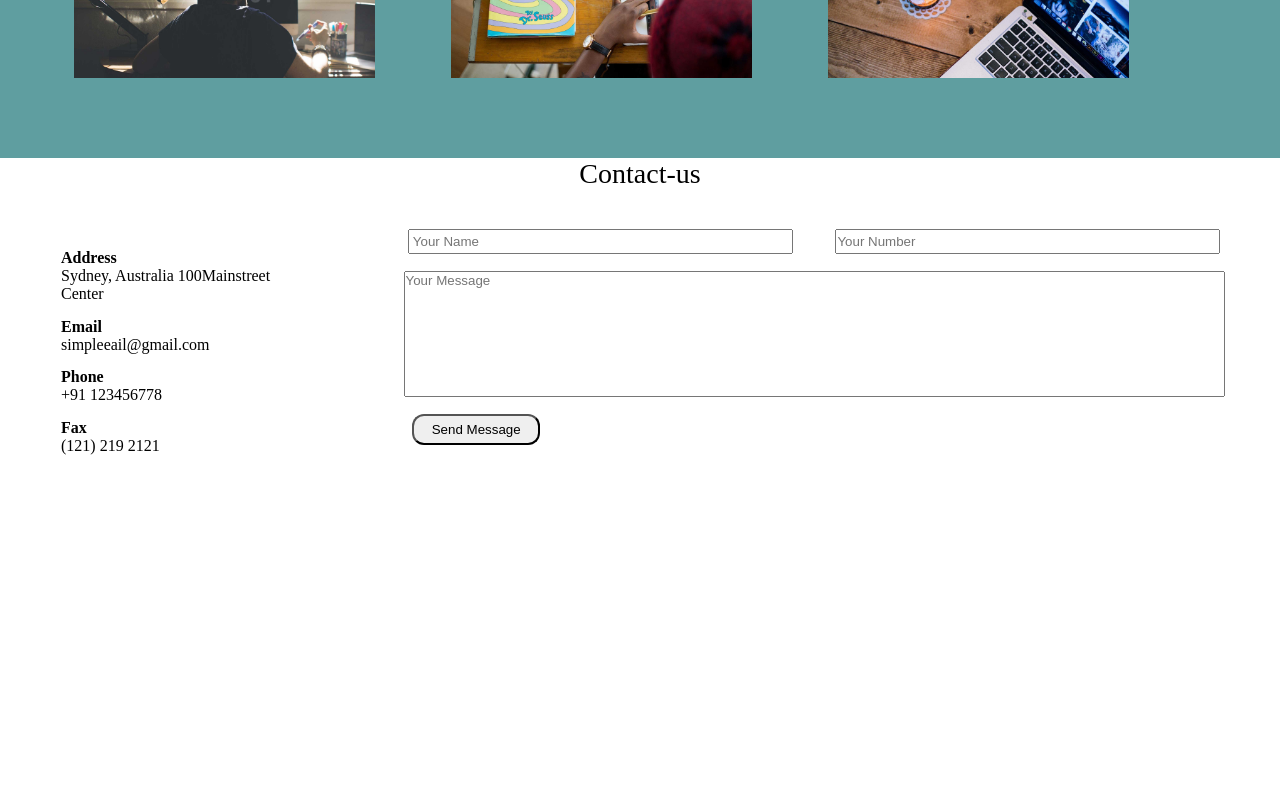
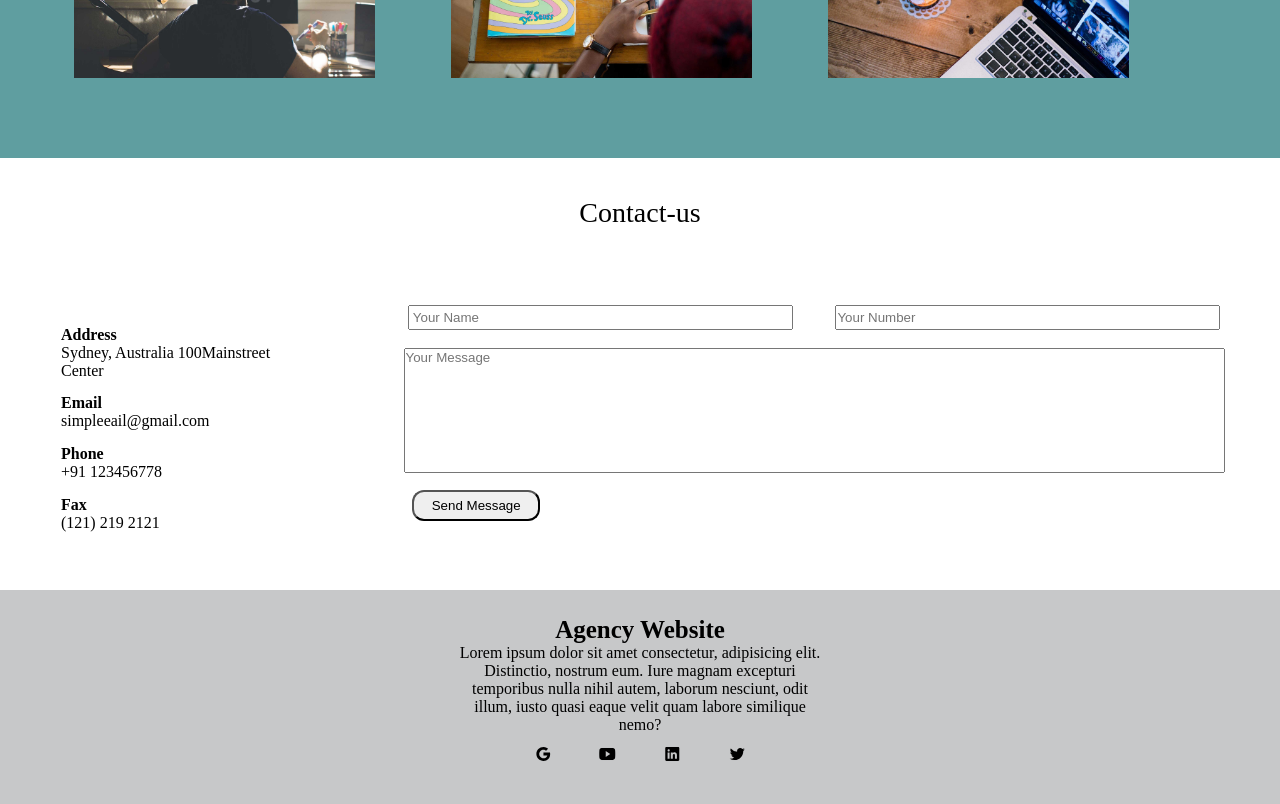
Before and after one commit to sarb001/FullResponsiveSite, a plain HTML site: page index.html in a window 1280 px wide. Shown: the part 2563-3367 px from the top of the page. Before the commit the page ends 3077 px from the top, so only its background shows below. Drawn offline with nearby package versions, Linux system fonts and the light colour scheme.

Commit message:
website Done

```diff
--- a/index.html
+++ b/index.html
@@ -6,6 +6,8 @@
     <meta name="viewport" content="width=device-width, initial-scale=1.0">
     <title>Document</title>
 </head>
+<script type="module" src="https://unpkg.com/ionicons@5.5.2/dist/ionicons/ionicons.esm.js"></script>
+<script nomodule src="https://unpkg.com/ionicons@5.5.2/dist/ionicons/ionicons.js"></script>
 
  <link href = "style.css" rel = "stylesheet">
 
@@ -193,27 +195,28 @@
 
          </div>
 
-                 <!-- <div class = "footer">
-                     <span> Agency Website  </span>
-                     <span> Lorem ipsum dolor sit amet consectetur, adipisicing elit. Distinctio,
+                  <div class = "footer">
+                     <span id = "footer-heading"> Agency Website  </span>
+                     <span id = "footer-detail"> Lorem ipsum dolor sit amet consectetur, adipisicing elit. Distinctio,
                         nostrum eum. Iure magnam excepturi temporibus nulla nihil autem,
                         laborum nesciunt, odit illum, iusto quasi eaque velit
                          quam labore similique nemo? </span>
-                       <span class = "logos">
+
+                       <span class = "logos" style = "display: flex;width: 23%;align-self: center;padding: 1% 1%;">
                          <div class = 'footer-logo-1'>
-                            <img src = "imagess/" />
+                            <ion-icon name="logo-google"></ion-icon>
                          </div>
                          <div class = 'footer-logo-1'>
-                            <img src = "imagess/" />
+                            <ion-icon name="logo-youtube"></ion-icon>
                         </div>
                         <div class = 'footer-logo-1'>
-                            <img src = "imagess/" />
+                            <ion-icon name="logo-linkedin"></ion-icon>
                         </div>
                         <div class = 'footer-logo-1'>
-                            <img src = "imagess/" />
+                            <ion-icon name="logo-twitter"></ion-icon>
                         </div>
                       </span>
-                 </div>  -->
+                 </div>
      </div>
 
   <script src = "index.js"> </script>
--- a/style.css
+++ b/style.css
@@ -72,7 +72,7 @@ ul> li > a
 
 
 .contact-us-detail {display: flex;width:100%}
-.contact-us-tag {font-size: 28px;font-weight: 400;text-align: center;}
+.contact-us-tag {font-size: 28px;font-weight: 400;text-align: center;padding: 3%;}
 .contact-side  { width: 35%;padding: 4%;}
 
 #first-inputline { display: flex;justify-content: space-around;}
@@ -81,3 +81,7 @@ ul> li > a
 
 #sec-msg { padding-bottom:13%;}
 #btn-msg {width: 15%;padding: 6px;border-radius: 12px;}
+
+.footer {display: flex;flex-direction: column;text-align: center;background-color: rgb(199, 200, 201);padding: 2%;}
+#footer-detail { width: 30%;align-self: center;}
+#footer-heading { font-weight: 700;font-size: 25px;}
```
